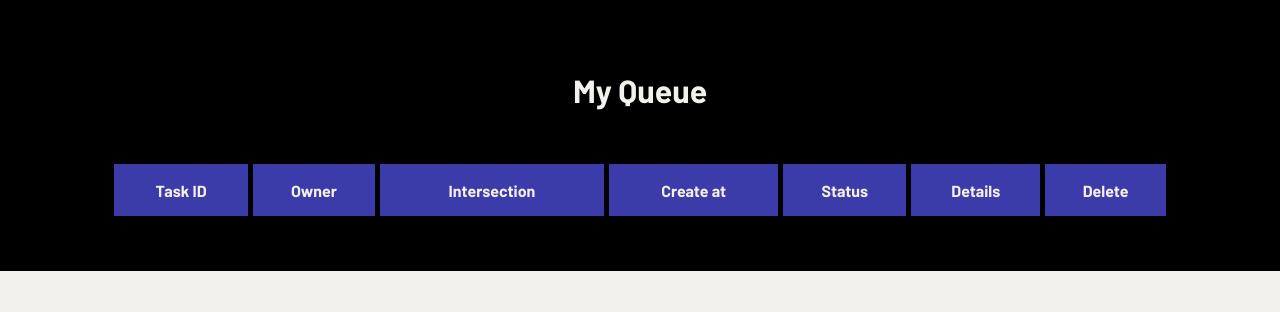
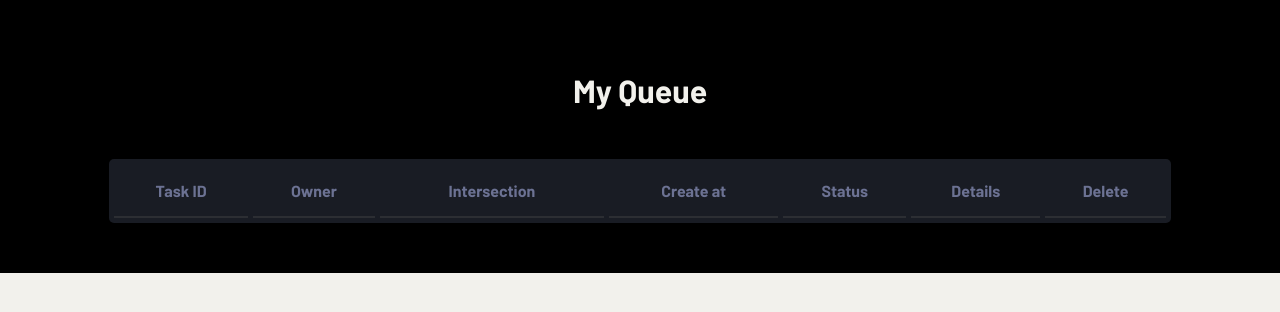
Before and after one commit to 6410685041/CN332-Default, a Django app: page /user/my_queue in a window 1280 px wide. Shown: the part 54-366 px from the top of the page. Run offline with Django 5.2, Linux system fonts and the light colour scheme; the visitor is signed in with stand-in values (Sample User, id 1); data comes from the database, SQL or seed files in the repository; data that the repository does not hold is empty; parts of the project's set-up code (start-up, migrations or seed data) failed here and were passed over.

Commit message:
my_queue version2

```diff
--- a/carDetection/static/style/my_queue.css
+++ b/carDetection/static/style/my_queue.css
@@ -1,19 +1,20 @@
+/* #content {
+    background-color: black;
+} */
+
 #content table {
     margin: auto;
     margin-top: 50px;
     width: 90%;
     border-spacing: 5px;
+    background-color: #191c24;
+    border-radius: 5px;
+    color: #6c7293;
 }
 
 #content table tr th {
-    background-color: rgb(59, 59, 169);
     height: 50px;
-}
-
-#content table tr td {
-    background-color: white;
-    color: rgb(59, 59, 169);
-    border-radius: 7px;
+    border-bottom: 2px solid #2c2e33;
 }
 
 #content .delete:hover {
--- a/carDetection/templates/user/my_queue.html
+++ b/carDetection/templates/user/my_queue.html
@@ -5,6 +5,7 @@
 <link rel="stylesheet" href="{% static 'style/my_queue.css' %}">
 {% endblock %}
 {% block content %}
+<div>
 <h1>My Queue</h1>
 <table>
     <tr>
```
